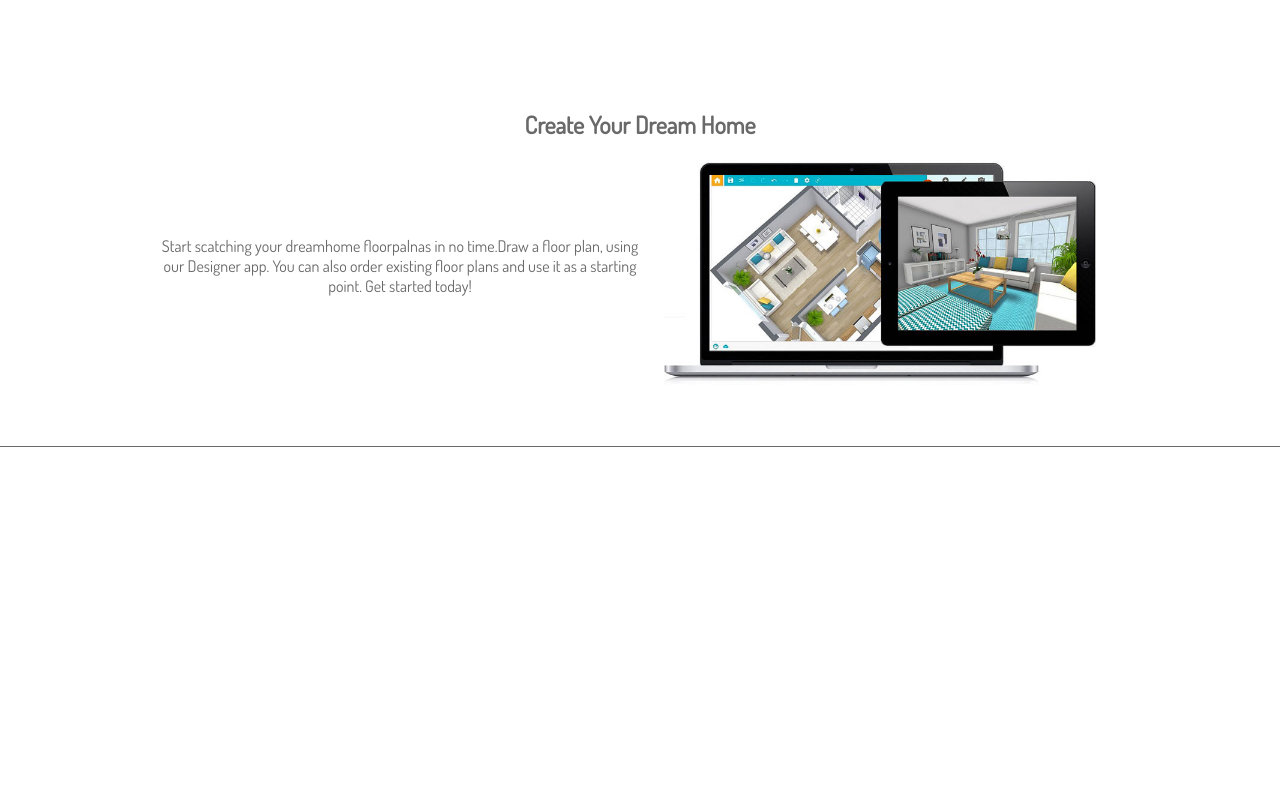
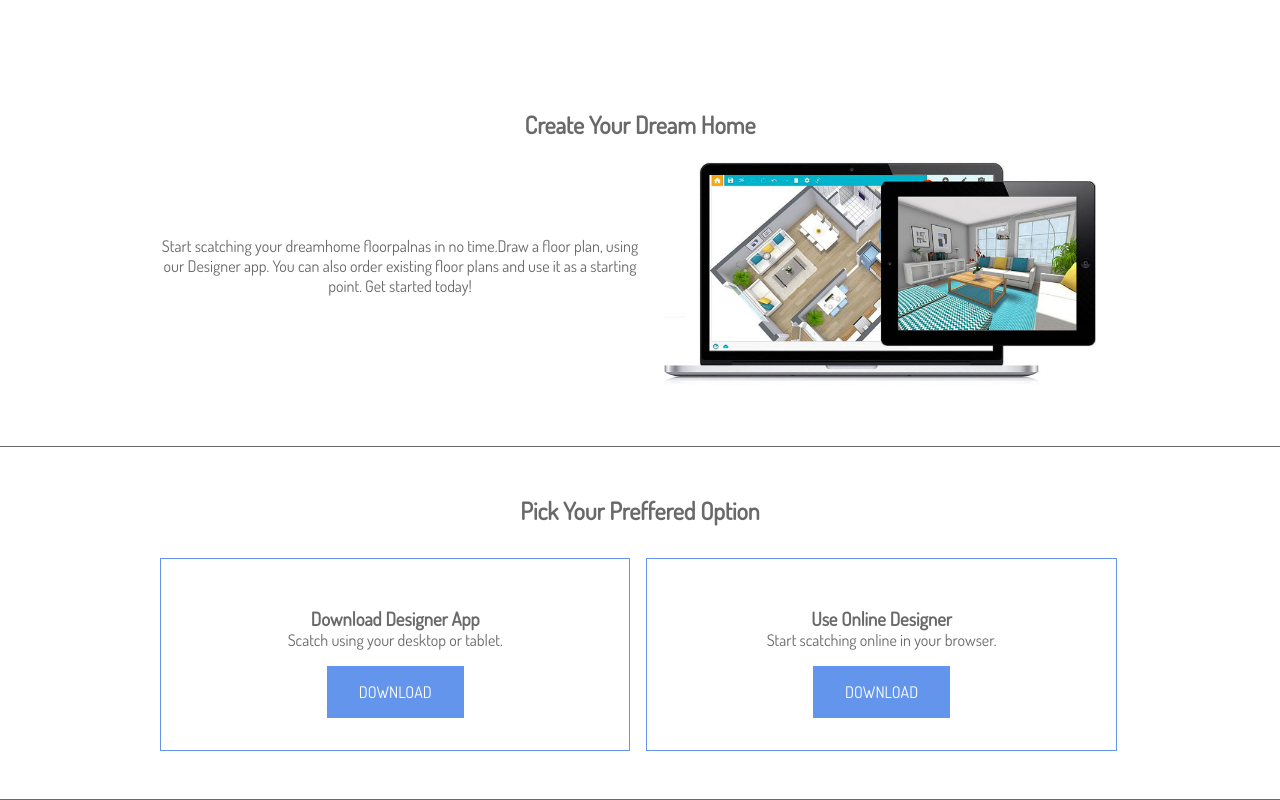
Before and after one commit to BojanaBabic/InDesign, a plain HTML site: page index.html in a window 1280 px wide. Shown: the part 739-1539 px from the top of the page. Before the commit the page ends 1186 px from the top, so only its background shows below. Drawn offline with nearby package versions, Linux system fonts and the light colour scheme; files that its build step writes are made by us from their sources.

Commit message:
Treca sekcija option je gotova.

```diff
--- a/index.html
+++ b/index.html
@@ -45,5 +45,19 @@
 		<p>Start scatching your dreamhome floorpalnas in no time.Draw a floor plan, using our Designer app. You can also order existing floor plans and use it as a starting point. Get started today!</p>
 		<img src="images/comp.jpg">
 	</section>
+	<section class="option">
+		<h2>Pick Your Preffered Option</h2>
+		<div class="opt">
+			<h3>Download Designer App</h3>
+			<p>Scatch using your desktop or tablet.</p>
+			<a href="#">download</a>
+		</div>
+		<div class="opt">
+			<h3>Use Online Designer</h3>
+			<p>Start scatching online in your browser.</p>
+			<a href="#">download</a>
+		</div>
+
+	</section>
 </body>
 </html>
--- a/scss/style.scss
+++ b/scss/style.scss
@@ -83,3 +83,31 @@ h2 {
 		width: 50%;
 	}
 }
+.option {
+	@include clearfix;
+	border-bottom: 1px solid $main_text_color;
+	.opt {
+		text-align: center;
+		float: left;
+		width: 49%;
+		border: 1px solid $blueColor;
+		padding: 3em 2em;
+		margin-top: 2em;
+		p {
+			margin-bottom: 2em;
+		}
+		a {
+			background: $blueColor;
+			text-decoration: none;
+			padding: 1em 2em;
+			text-transform: uppercase;
+			color: #fff;
+			margin-bottom: 2em;
+		}
+	}
+}
+.opt {
+	& + & {
+		margin-left: 1em;
+	}
+}
```
